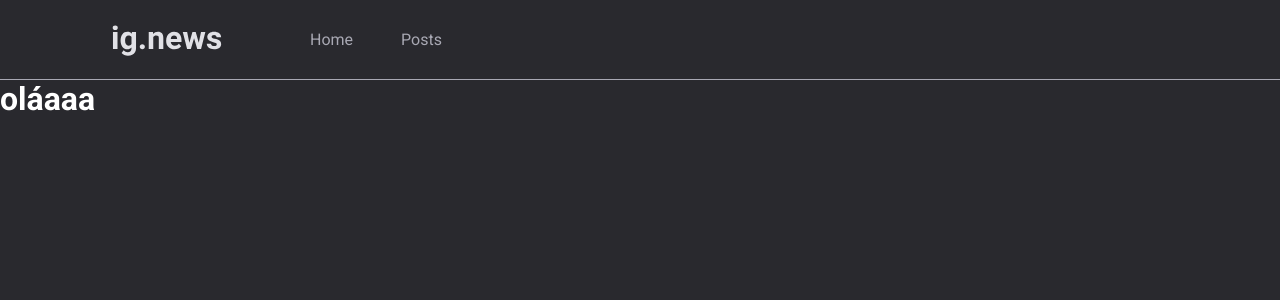
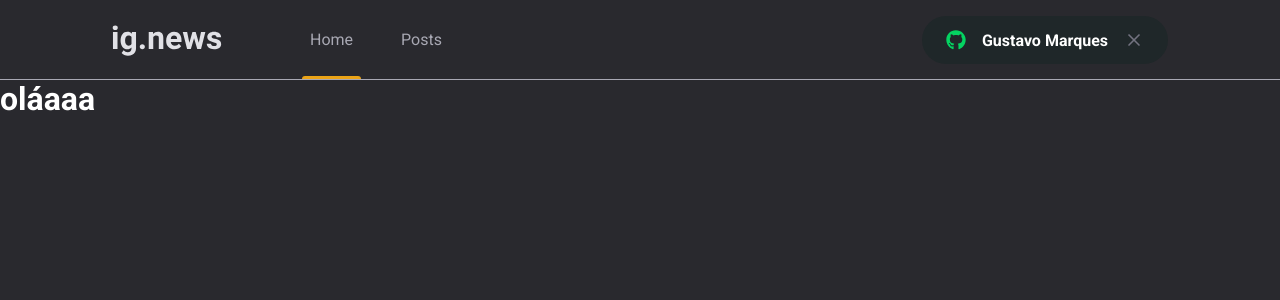
Before and after one commit to gustavomarques00/IG-News, a Next.js app: page / in a window 1280 px wide. Shown: the top 300 px of the page. Built offline with nearby package versions, Linux system fonts and the light colour scheme.

Commit message:
Header estático pronto

```diff
--- a/package.json
+++ b/package.json
@@ -11,6 +11,7 @@
     "next": "12.0.8",
     "react": "17.0.2",
     "react-dom": "17.0.2",
+    "react-icons": "^4.3.1",
     "sass": "^1.48.0"
   },
   "devDependencies": {
--- a/src/components/Header/index.tsx
+++ b/src/components/Header/index.tsx
@@ -1,3 +1,4 @@
+import { SignInButton } from '../SignInButton';
 import styles from './styles.module.scss'
 
 export function Header(){
@@ -9,6 +10,8 @@
                     <a className={styles.active}>Home</a>
                     <a>Posts</a>
                 </nav>
+
+                <SignInButton/>
             </div>
         </header>
     );
--- a/src/components/Header/styles.module.scss
+++ b/src/components/Header/styles.module.scss
@@ -35,7 +35,7 @@
                 font-weight: bold;
             }
 
-            &:active::after{
+            &.active::after{
                 content: '';
                 height: 3px;
                 border-radius: 3px 3px 0 0;
@@ -47,4 +47,8 @@
             }
         }
     }
+
+    button{
+        margin-left: auto;
+    }
 }
--- /dev/null
+++ b/src/components/SignInButton/index.tsx
@@ -0,0 +1,20 @@
+import { FaGithub } from 'react-icons/fa'
+import {FiX} from 'react-icons/fi'
+import styles from './styles.module.scss'
+
+export function SignInButton() {
+    const isUserLoggedIn = true
+
+    return isUserLoggedIn ? (
+        <button type="button" className={styles.signInButton}>
+            <FaGithub color='#04d361' />
+            Gustavo Marques
+            <FiX color='#737380'className={styles.closeIcon}/>
+        </button>
+    ) : (
+        <button type="button" className={styles.signInButton}>
+            <FaGithub color='#eba417' />
+            Sign in with Github
+        </button>
+    )
+}
--- /dev/null
+++ b/src/components/SignInButton/styles.module.scss
@@ -0,0 +1,33 @@
+.signInButton{
+    height: 3rem;
+    border-radius: 3rem;
+    background: var(--gray-850);
+    border: 0;
+    padding: 0 1.5rem;
+
+    display: flex;
+    align-items: center;
+    justify-content: center;
+
+    color: var(--white);
+    font-weight: bold;
+
+    svg{
+        width: 20px;
+        height: 20px;
+    }
+
+    svg:first-child{
+        margin-right: 1rem;
+    }
+
+    svg.closeIcon{
+        margin-left: 1rem;
+    }
+
+    transition: filter 0.2s;
+
+    &:hover{
+        filter: brightness(0.8);
+    }
+}
--- a/src/styles/global.scss
+++ b/src/styles/global.scss
@@ -10,6 +10,7 @@
     --gray-100: #e1e1e6;
     --gray-300: #a8a8b3;
     --gray-800: #a8a8b3;
+    --gray-850: #1f2729;
     --gray-900: #29292e;
 
     --cyan-500: #61dafb;
```
Also changed, not shown: 1 other file (tests, documents, lock files or other folders).
